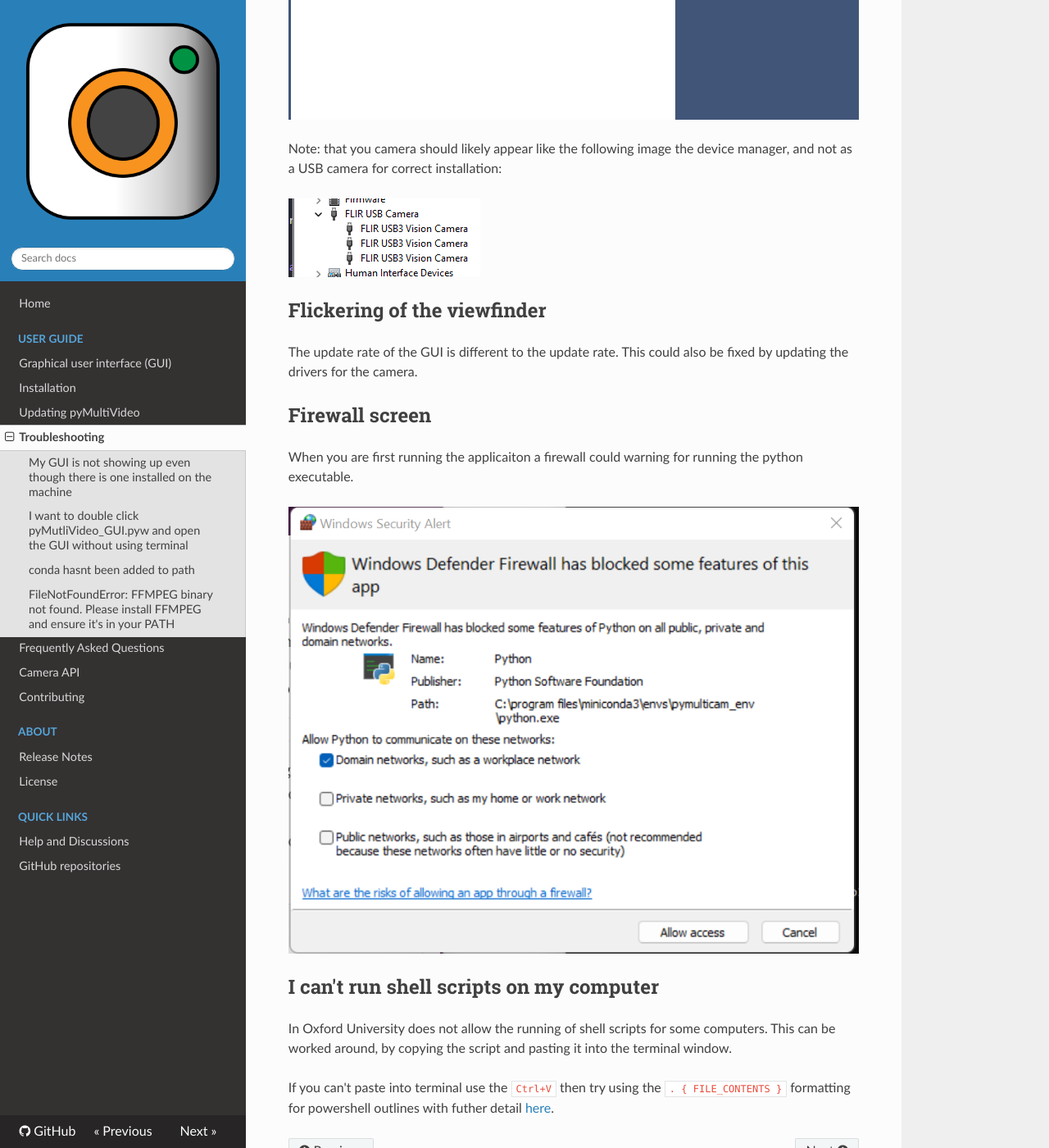
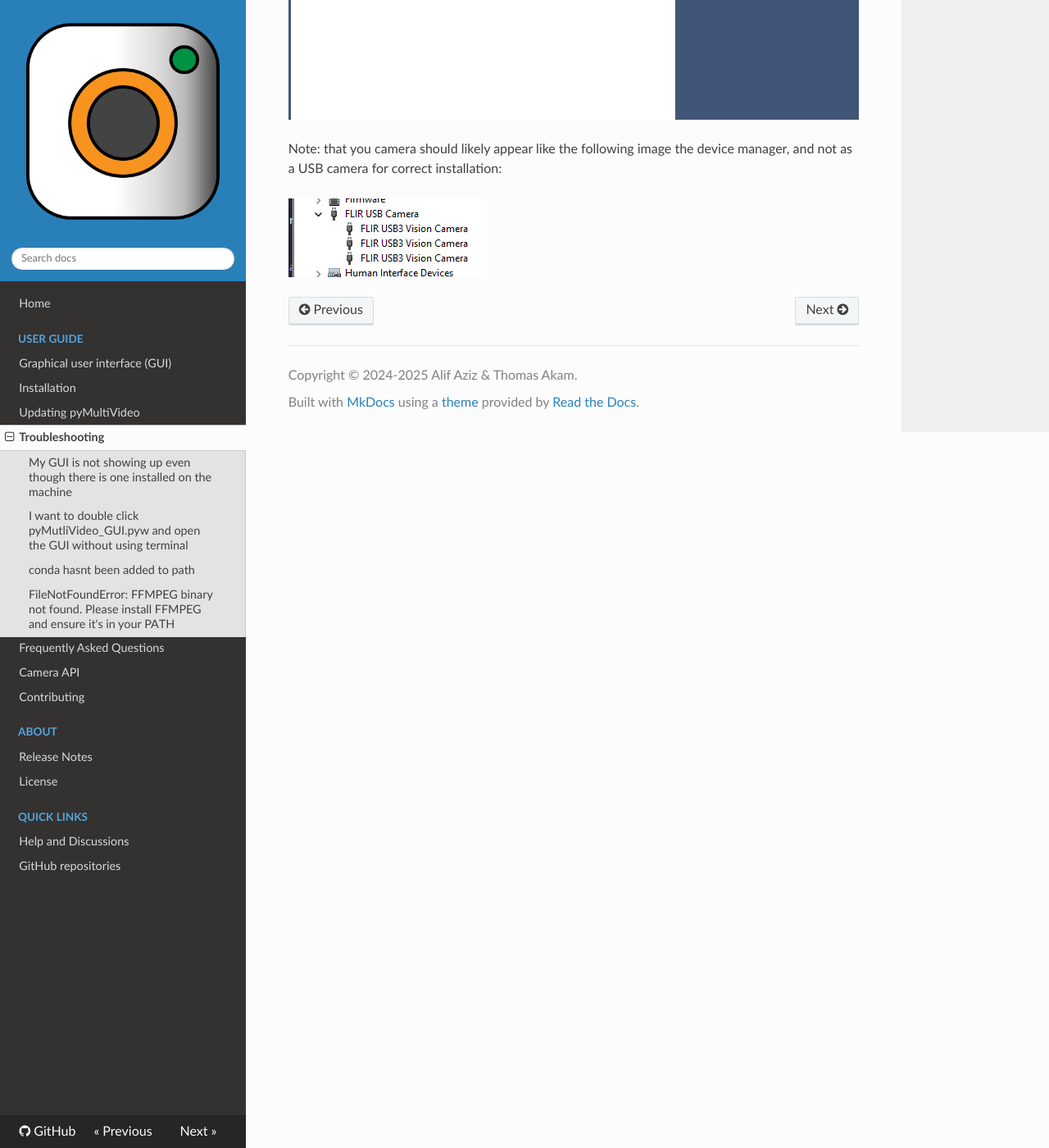
Before and after one commit to pyMultiVideo/docs, an MkDocs documentation site: the page built from docs/user-guide/troubleshooting.md, in a window 1280 px wide and 1400 px high, scrolled down 3092 px. Shown: the whole window at 82% size. Built offline with MkDocs 1.6.1, drawn with Linux system fonts in a browser that asks for light colours; nearby versions of some CDN libraries.

Commit message:
Updated landing page

```diff
--- a/docs/user-guide/troubleshooting.md
+++ b/docs/user-guide/troubleshooting.md
@@ -75,19 +75,3 @@ If you see something like the following image, then you might have a problem wit
 Note: that you camera should likely appear like the following image the device manager, and not as a USB camera for correct installation:
 
 ![device-managed-view](../media/flir-camera-drivers-view.png)
-
-## Flickering of the viewfinder
-
-The update rate of the GUI is different to the update rate. This could also be fixed by updating the drivers for the camera.
-
-## Firewall screen
-
-When you are first running the applicaiton a firewall could warning for running the python executable.
-
-![fire-wall-screen](../media/python-firewall.png)
-
-## I can't run shell scripts on my computer
-
-In Oxford University does not allow the running of shell scripts for some computers. This can be worked around, by copying the script and pasting it into the terminal window.
-
-If you can't paste into terminal use the `Ctrl+V` then try using the `. { FILE_CONTENTS }` formatting for powershell outlines with futher detail [here](https://blog.idera.com/database-tools/pasting-multiple-lines-in-powershell).
```
Also changed, not shown: docs/index.md (+11 -26 lines), docs/media/multi_camera_layout.png (added), docs/media/python-firewall.png (deleted).
